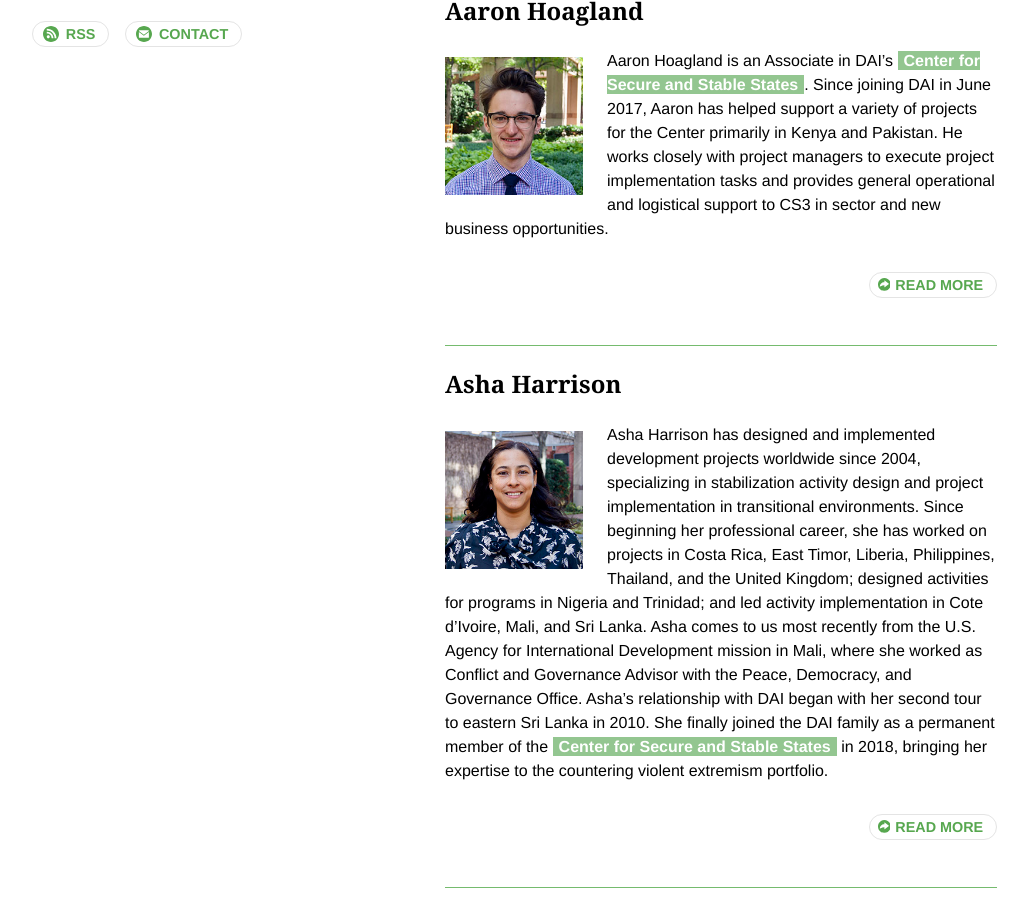
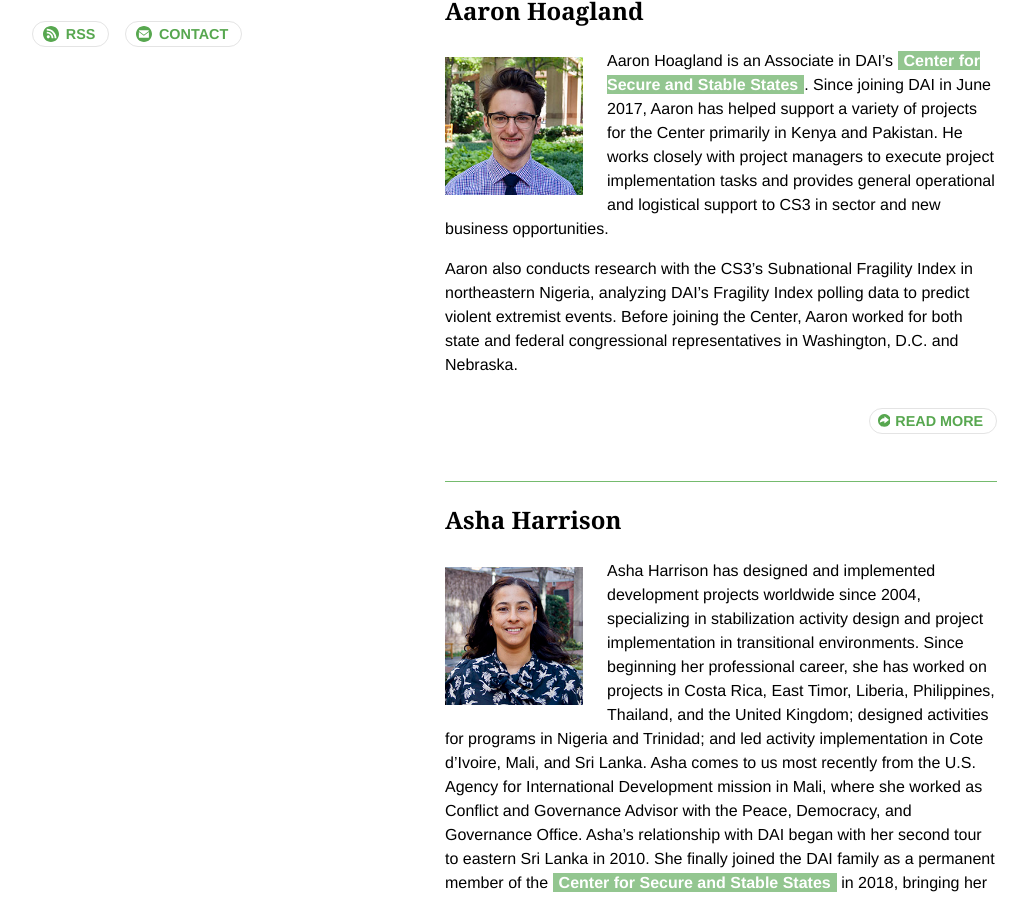
Before and after one commit to BryanSchuetz/CS-, a Jekyll site: the page built from our-authors.md, in a window 1280 px wide and 900 px high, scrolled down 419 px. Shown: the whole window, without its empty margins (135-1163 px from the left). Built offline with Jekyll 4.4.1, drawn with Linux system fonts in a browser that asks for light colours.

Commit message:
Updated Aaron Hoagland

```diff
--- a/_authors/aaron-hoagland.markdown
+++ b/_authors/aaron-hoagland.markdown
@@ -6,8 +6,8 @@ Image: "/uploads/PersonImage.jpg"
 
 Aaron Hoagland is an Associate in DAI’s [Center for Secure and Stable States](https://www.dai.com/our-work/solutions/fragile-states). Since joining DAI in June 2017, Aaron has helped support a variety of projects for the Center primarily in Kenya and Pakistan. He works closely with project managers to execute project implementation tasks and provides general operational and logistical support to CS3 in sector and new business opportunities.
 
+Aaron also conducts research with the CS3’s Subnational Fragility Index in northeastern Nigeria, analyzing DAI’s Fragility Index polling data to predict violent extremist events. Before joining the Center, Aaron worked for both state and federal congressional representatives in Washington, D.C. and Nebraska.
+
 <!--more-->
 
-Aaron also conducts research with the CS3’s Subnational Fragility Index in northeastern Nigeria, analyzing DAI’s Fragility Index polling data to predict violent extremist events. Before joining the Center, Aaron worked for both state and federal congressional representatives in Washington, D.C. and Nebraska.
-
 * B.A., economics and political science, University of Nebraska-Lincoln
```
